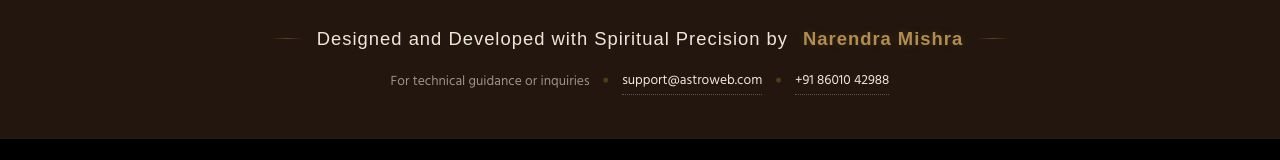
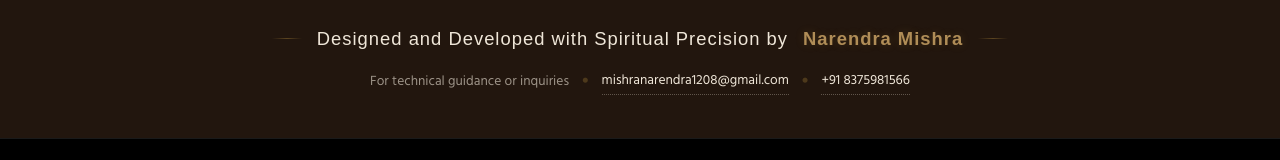
Before and after one commit to Mishra1208/astroweb, a Next.js app: page / in a window 1280 px wide. Shown: the part 5179-5339 px from the top of the page. Built offline with nearby package versions, Linux system fonts and the light colour scheme; a web font is replaced by a local one.

Commit message:
docs: update developer contact information in footer

```diff
--- a/src/components/Footer.js
+++ b/src/components/Footer.js
@@ -85,9 +85,9 @@ export default function Footer() {
                 <div className={styles.devContact}>
                     <span>For technical guidance or inquiries</span>
                     <span className={styles.devSeparator}>•</span>
-                    <a href="mailto:support@astroweb.com">support@astroweb.com</a>
+                    <a href="mailto:mishranarendra1208@gmail.com">mishranarendra1208@gmail.com</a>
                     <span className={styles.devSeparator}>•</span>
-                    <a href="tel:+918601042988">+91 86010 42988</a>
+                    <a href="tel:+918375981566">+91 8375981566</a>
                 </div>
             </div>
 
```
